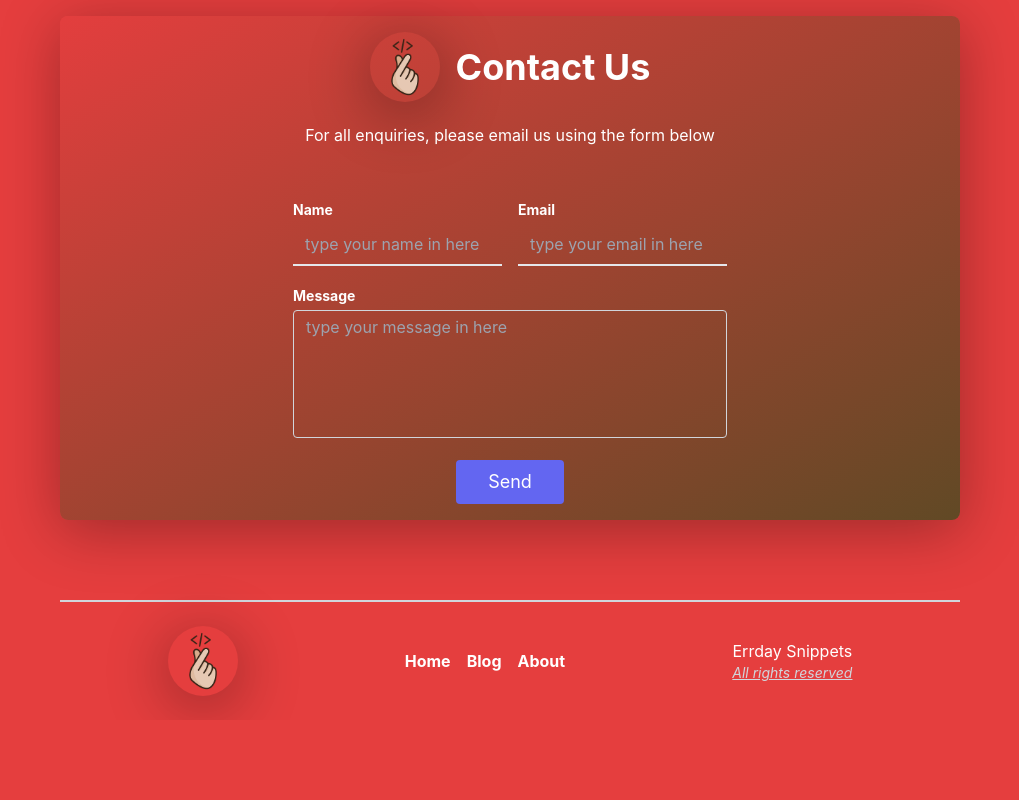
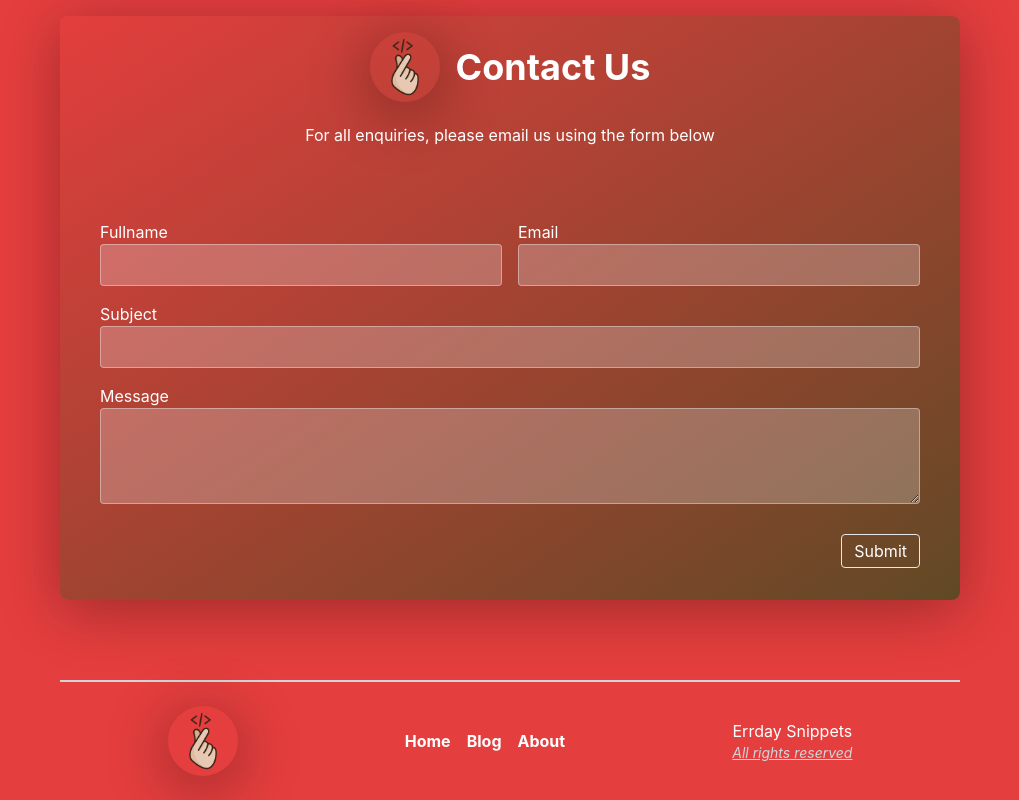
Before and after one commit to artanhysenaj/web-tech-proj, a React (Create React App) app: page /about in a window 1280 px wide. Shown: the part 2229-3029 px from the top of the page, without its empty margins (130-1149 px from the left). Before the commit the page ends 2949 px from the top, so only its background shows below. Built offline with nearby package versions, Linux system fonts and the light colour scheme.

Commit message:
formik contact form

```diff
--- a/src/components/About/ContactForm.jsx
+++ b/src/components/About/ContactForm.jsx
@@ -1,6 +1,21 @@
 import React from "react";
+import Button from "../UI/Button/Button";
+import { Formik, Form } from "formik";
+import Field from "../Snippet/SnippetForm/Field";
 import Logo from "../UI/Logo/Logo";
-const ContactForm = (props) => {
+
+const validateValues = (values) => {
+  const isEmpty = (value) => value.trim().length === 0;
+  const errors = {};
+  for (let key in values) if (isEmpty(values[key])) errors[key] = "is empty";
+
+  return errors;
+};
+const ContactForm = ({ onSubmit, loading }) => {
+  const submitHandler = (values, { setSubmitting }) => {
+    setSubmitting(false);
+    onSubmit(values);
+  };
   return (
     <div>
       <section className="sm:mx-2 md:mx-auto text-gray-700 relative">
@@ -18,64 +33,105 @@ const ContactForm = (props) => {
               For all enquiries, please email us using the form below
             </p>
           </div>
-          <div className="lg:w-1/2 md:w-2/3 mx-auto">
-            <div className="flex flex-wrap -m-2">
-              <div className="p-2 w-1/2">
-                <div className="relative">
-                  <label
-                    htmlFor="name"
-                    className="leading-7 text-sm text-white font-bold"
-                  >
-                    Name
-                  </label>
-                  <input
-                    type="text"
-                    id="name"
-                    name="name"
-                    placeholder="type your name in here"
-                    className="w-full py-2 px-3 transition-all text-[#f5f5f5] border-b-2 bg-transparent outline-none  null hover:border-indigo-600"
-                  />
-                </div>
-              </div>
-              <div className="p-2 w-1/2">
-                <div className="relative">
-                  <label
-                    htmlFor="email"
-                    className="leading-7 text-sm text-white font-bold"
-                  >
-                    Email
-                  </label>
-                  <input
-                    type="email"
-                    id="email"
-                    name="email"
-                    placeholder="type your email in here"
-                    className="w-full py-2 px-3 transition-all text-[#f5f5f5] border-b-2 bg-transparent outline-none  null hover:border-indigo-600"
-                  />
-                </div>
-              </div>
-              <div className="p-2 w-full">
-                <div className="relative">
-                  <label
-                    htmlFor="message"
-                    className="leading-7 text-sm text-white font-bold"
-                  >
-                    Message
-                  </label>
-                  <textarea
-                    id="message"
-                    name="message"
-                    placeholder="type your message in here"
-                    className="w-full bg-transparent text-white rounded border border-gray-300 focus:border-indigo-500 h-32 text-base outline-none  py-1 px-3 resize-none leading-6 transition-colors duration-200 ease-in-out"
-                  ></textarea>
-                </div>
-              </div>
-              <div className="p-2 w-full">
-                <button className="flex mx-auto text-white bg-indigo-500 border-0 py-2 px-8 focus:outline-none hover:bg-indigo-600 rounded text-lg">
-                  Send
-                </button>
-              </div>
-            </div>
+          <div className="w-full p-4 text-white">
+            <Formik
+              initialValues={{
+                fullname: "",
+                email: "",
+                subject: "",
+                message: "",
+              }}
+              validate={validateValues}
+              onSubmit={submitHandler}
+            >
+              {({
+                values,
+                handleBlur,
+                errors,
+                touched,
+                handleChange,
+                isSubmitting,
+              }) => (
+                <Form>
+                  <div className="flex">
+                    <Field label="fullname">
+                      <input
+                        className={`${
+                          errors.fullname && touched.fullname
+                            ? "!border-yellow-400"
+                            : ""
+                        } w-full p-2 bg-gray-100/25 border border-gray-100/40 rounded focus:border-gray-100 outline-none
+                  transition duration-150 ease text-sm md:text-base `}
+                        type="text"
+                        name="fullname"
+                        id="fullname"
+                        value={values.fullname}
+                        onChange={handleChange}
+                        onBlur={handleBlur}
+                      />
+                    </Field>
+                    <Field label="email">
+                      <input
+                        className={`${
+                          errors.email && touched.email
+                            ? "!border-yellow-400"
+                            : ""
+                        } w-full p-2 bg-gray-100/25 border border-gray-100/40 rounded focus:border-gray-100 outline-none
+                  transition duration-150 ease text-sm md:text-base `}
+                        type="text"
+                        name="email"
+                        id="email"
+                        value={values.email}
+                        onChange={handleChange}
+                        onBlur={handleBlur}
+                      />
+                    </Field>
+                  </div>
+                  <Field label="subject">
+                    <input
+                      className={`${
+                        errors.subject && touched.subject
+                          ? "!border-yellow-400"
+                          : ""
+                      } w-full p-2 bg-gray-100/25 border border-gray-100/40 rounded focus:border-gray-100 outline-none
+                  transition duration-150 ease text-sm md:text-base `}
+                      type="text"
+                      name="subject"
+                      id="subject"
+                      value={values.subject}
+                      onChange={handleChange}
+                      onBlur={handleBlur}
+                    />
+                  </Field>
+                  <Field label="message">
+                    <textarea
+                      className={`${
+                        errors.message && touched.message
+                          ? "!border-yellow-400"
+                          : ""
+                      } w-full p-2 bg-gray-100/25 border border-gray-100/40 rounded focus:border-gray-100 outline-none
+                  transition duration-150 ease text-sm md:text-base h-24`}
+                      type="text"
+                      name="message"
+                      id="message"
+                      value={values.message}
+                      onChange={handleChange}
+                      onBlur={handleBlur}
+                    ></textarea>
+                  </Field>
+
+                  <div className="flex justify-center md:justify-end gap-4 mt-4 md:mr-2">
+                    <Button
+                      type="submit"
+                      variant="outline"
+                      disabled={isSubmitting}
+                      loading={loading}
+                      label="Submit"
+                    />
+                  </div>
+                </Form>
+              )}
+            </Formik>
           </div>
         </div>
       </section>
--- a/src/components/Dashboard/DashComponents/MyProfileComponents/ChangePasswordModal.jsx
+++ b/src/components/Dashboard/DashComponents/MyProfileComponents/ChangePasswordModal.jsx
@@ -1,6 +1,5 @@
 import Modal from "../../../UI/Modal/Modal";
 import React from "react";
-import Spinner from "../../../shared/Spinner/Spinner";
 import Button from "../../../UI/Button/Button";
 import { Formik, Form } from "formik";
 import Field from "../../../Snippet/SnippetForm/Field";
@@ -93,17 +92,16 @@ const ChangePasswordModal = ({ onClose, show, loading, onSubmit }) => {
                   variant="outline"
                   className="hover:!bg-gray-200/20 hover:!text-white"
                   onClick={onClose}
-                >
-                  Cancel
-                </Button>
+                  label="Cancel"
+                />
                 <Button
                   type="submit"
                   variant="outline"
                   disabled={isSubmitting}
                   className="hover:!bg-[#219653]/40 !text-[#36ff8d] border-[#37eb85c5]"
-                >
-                  {loading ? <Spinner /> : "Save"}
-                </Button>
+                  loading={loading}
+                  label="Save"
+                />
               </div>
             </Form>
           )}
--- a/src/components/Snippet/SnippetForm/SnippetForm.jsx
+++ b/src/components/Snippet/SnippetForm/SnippetForm.jsx
@@ -3,7 +3,6 @@ import CodeEditor from "@uiw/react-textarea-code-editor";
 import { Formik, Form } from "formik";
 import Field from "./Field";
 import Button from "../../UI/Button/Button";
-import Spinner from "../../shared/Spinner/Spinner";
 import { languages } from "../../../data/helperData";
 
 const validateValues = (values) => {
@@ -135,17 +134,16 @@ const SnippetForm = ({ onClose, loading, onSubmit, snippet }) => {
                 variant="outline"
                 className="hover:!bg-gray-200/20 hover:!text-white"
                 onClick={onClose}
-              >
-                Cancel
-              </Button>
+                label="Cancel"
+              />
               <Button
                 type="submit"
                 variant="outline"
                 disabled={isSubmitting}
                 className="hover:!bg-[#219653]/40 !text-[#36ff8d] border-[#37eb85c5]"
-              >
-                {loading ? <Spinner /> : "Submit"}
-              </Button>
+                loading={loading}
+                label="Submit"
+              />
             </div>
           </Form>
         )}
--- a/src/components/UI/Button/Button.jsx
+++ b/src/components/UI/Button/Button.jsx
@@ -1,6 +1,8 @@
 import React from "react";
+
+import { Spinner } from "flowbite-react";
 const Button = (props) => {
-  const { variant, className, children, label, ...config } = props;
+  const { variant, className, children, label, loading, ...config } = props;
 
   const primary = "bg-[#fff] text-[#333] hover:bg-transparent hover:text-white";
   const outline = "bg-transparent text-white hover:bg-white/10 ";
@@ -11,7 +13,7 @@ const Button = (props) => {
       {...config}
     >
       {children}
-      {label}
+      {loading ? <Spinner color="success" /> : label}
     </button>
   );
 };
--- a/src/pages/AboutPage.jsx
+++ b/src/pages/AboutPage.jsx
@@ -5,6 +5,9 @@ import ContactForm from "../components/About/ContactForm";
 import Content from "../components/About/Content";
 
 const AboutPage = (props) => {
+  const sendContactFormHandler = (values) => {
+    console.log(values);
+  };
   return (
     <>
       <div className="flex justify-center mt-[100px] items-center">
@@ -31,7 +34,7 @@ const AboutPage = (props) => {
 
       <LanguagesInfo />
 
-      <ContactForm />
+      <ContactForm onSubmit={sendContactFormHandler} loading={false} />
     </>
   );
 };
```
Also changed, not shown: src/components/Dashboard/DashComponents/MyProfileComponents/EditUserModal.jsx (+6 -9 lines).
